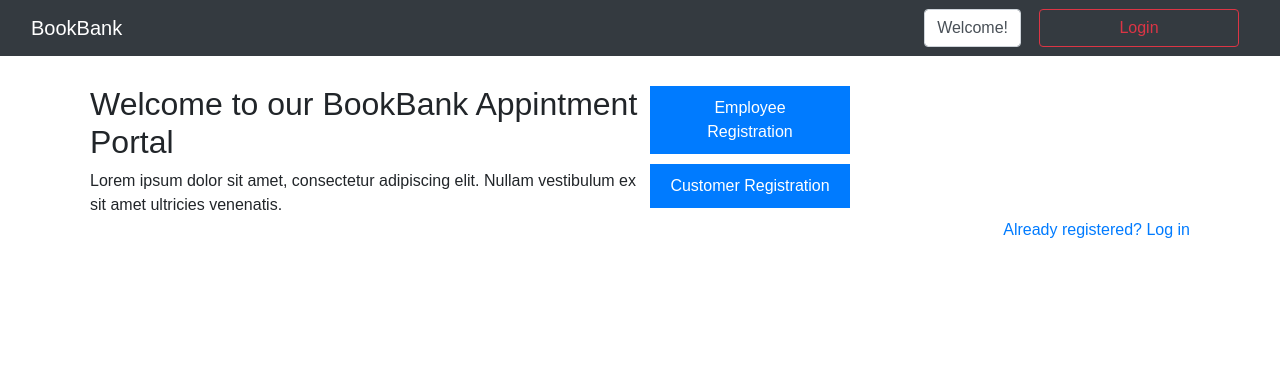
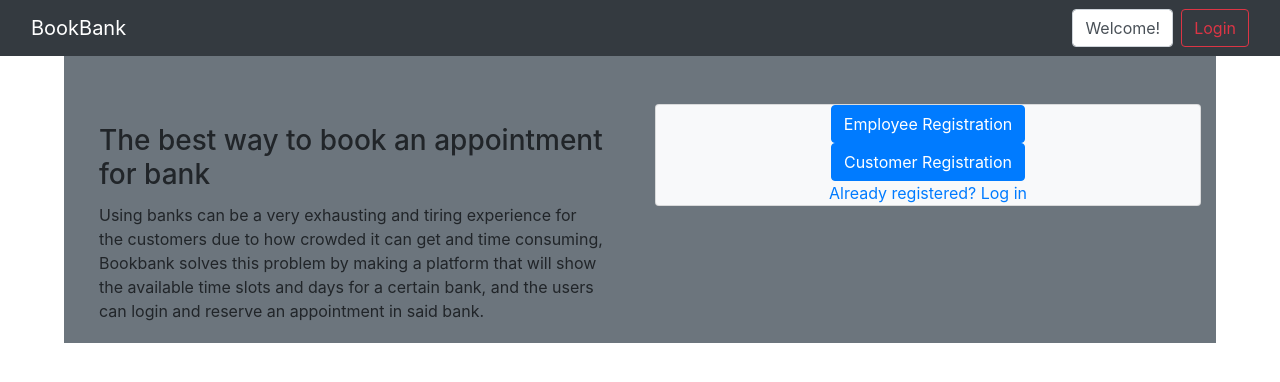
Before and after one commit to mhmd3397/BookBank, a Django app: page / in a window 1280 px wide. Shown: the top 382 px of the page. Run offline with Django 3.2, Linux system fonts and the light colour scheme; some libraries are stand-ins or nearby versions.

Commit message:
some front end edits

```diff
--- a/bookbank/bank/templates/customer_register.html
+++ b/bookbank/bank/templates/customer_register.html
@@ -35,7 +35,7 @@
                 </div>
             </div>
             <div class="col-sm-6 ">
-                <div class="card text-dark bg-light mb-3" style="padding: 2%;">
+                <div class="card text-dark bg-light mb-3" style="padding: 2%; align-items: center;">
                     <h2>Customer Registration</h2>
                     <form method=" POST" action="{% url 'login_registration' %}">
                         {% csrf_token %}
--- a/bookbank/bank/templates/employee_register.html
+++ b/bookbank/bank/templates/employee_register.html
@@ -35,7 +35,7 @@
                 </div>
             </div>
             <div class="col-sm-6 ">
-                <div class="card text-dark bg-light mb-3" style="padding: 2%;">
+                <div class="card text-dark bg-light mb-3" style="padding: 2%; align-items: center;">
                     <h2>Employee Registration</h2>
                     <form method=" POST" action="{% url 'login_registration' %}">
                         {% csrf_token %}
--- a/bookbank/bank/templates/login_page.html
+++ b/bookbank/bank/templates/login_page.html
@@ -35,7 +35,7 @@
                 </div>
             </div>
             <div class="col-sm-6 ">
-                <div class="card text-dark bg-light mb-3" style="padding: 2%;">
+                <div class="card text-dark bg-light mb-3" style="padding: 2%; align-items: center;">
                     <h2>Login</h2>
                     <form method="POST" action="{% url 'page' %}">
                         {% csrf_token %}
--- a/bookbank/bank/templates/main_page.html
+++ b/bookbank/bank/templates/main_page.html
@@ -7,7 +7,7 @@
     <title>BookBank Homepage</title>
     {% load static %}
     <link rel="stylesheet" href="https://maxcdn.bootstrapcdn.com/bootstrap/4.0.0/css/bootstrap.min.css">
-    <style>
+    {% comment %} <style>
         body {
             font-family: Arial, sans-serif;
             margin: 0;
@@ -46,7 +46,7 @@
         button:hover {
             background-color: #0056b3;
         }
-    </style>
+    </style> {% endcomment %}
 </head>
 
 <body>
@@ -63,25 +63,27 @@
             </div>
         </div>
     </nav>
-    <div class="container">
-        <div class="left-content">
-            <h2>Welcome to our BookBank Appintment Portal</h2>
-            <p>
-                Lorem ipsum dolor sit amet, consectetur adipiscing elit.
-                Nullam vestibulum ex sit amet ultricies venenatis.
-            </p>
-        </div>
-        <div class="right-content">
-            <a href="{% url 'employee_registration' %}">
-                <button>Employee Registration</button>
-            </a>
-            <a href="{% url 'customer_registration' %}">
-                <button>Customer Registration</button>
-            </a>
-            <a class="login-link" href="{% url 'login_registration' %}">Already registered? Log in</a>
+    <div class="container-fluid bg-secondary bg-gradient" style="width: 90%; padding: auto;">
+        <br><br>
+        <div class="row">
+            <div class="col-sm-6">
+                <div class="card-body">
+                    <h3 class="card-title">The best way to book an appointment for bank</h3>
+                    <p class="card-text">Using banks can be a very exhausting and tiring experience for the customers
+                        due to how crowded it can get and time consuming, Bookbank solves this problem by making a
+                        platform that will show the available time slots and days for a certain bank, and the users can
+                        login and reserve an appointment in said bank.</p>
+                </div>
+            </div>
+            <div class="col-sm-6 ">
+                <div class="card text-dark bg-light mb-3" style="align-items: center;">
+                    <button class="btn btn-primary" type="submit">Employee Registration</button>
+                    <button class="btn btn-primary" type="submit">Customer Registration</button>
+                    <a class="login-link" href="{% url 'login_registration' %}">Already registered? Log in</a>
+                </div>
+            </div>
         </div>
     </div>
-
     <script src="https://code.jquery.com/jquery-3.6.0.min.js"></script>
     <script src="https://maxcdn.bootstrapcdn.com/bootstrap/4.0.0/js/bootstrap.min.js"></script>
 </body>
```
